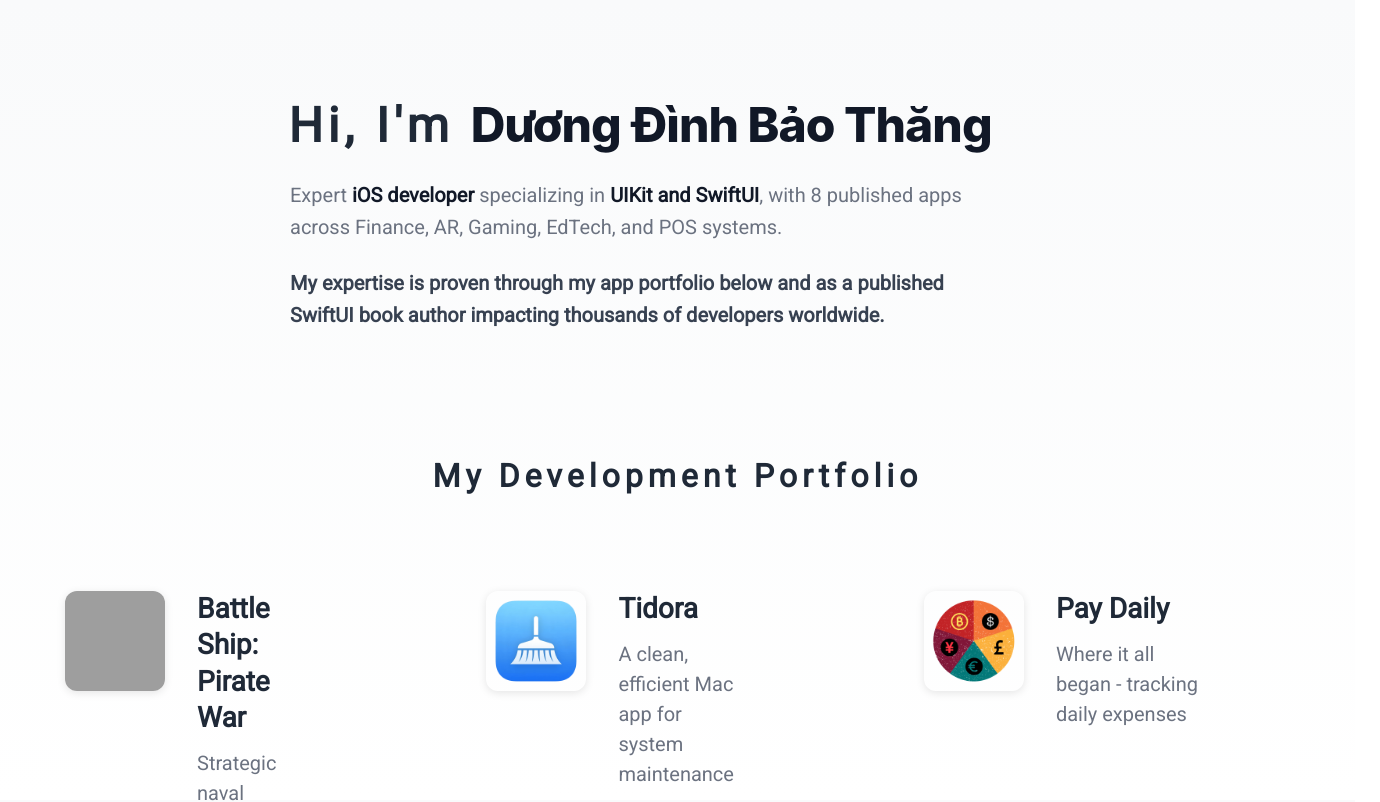
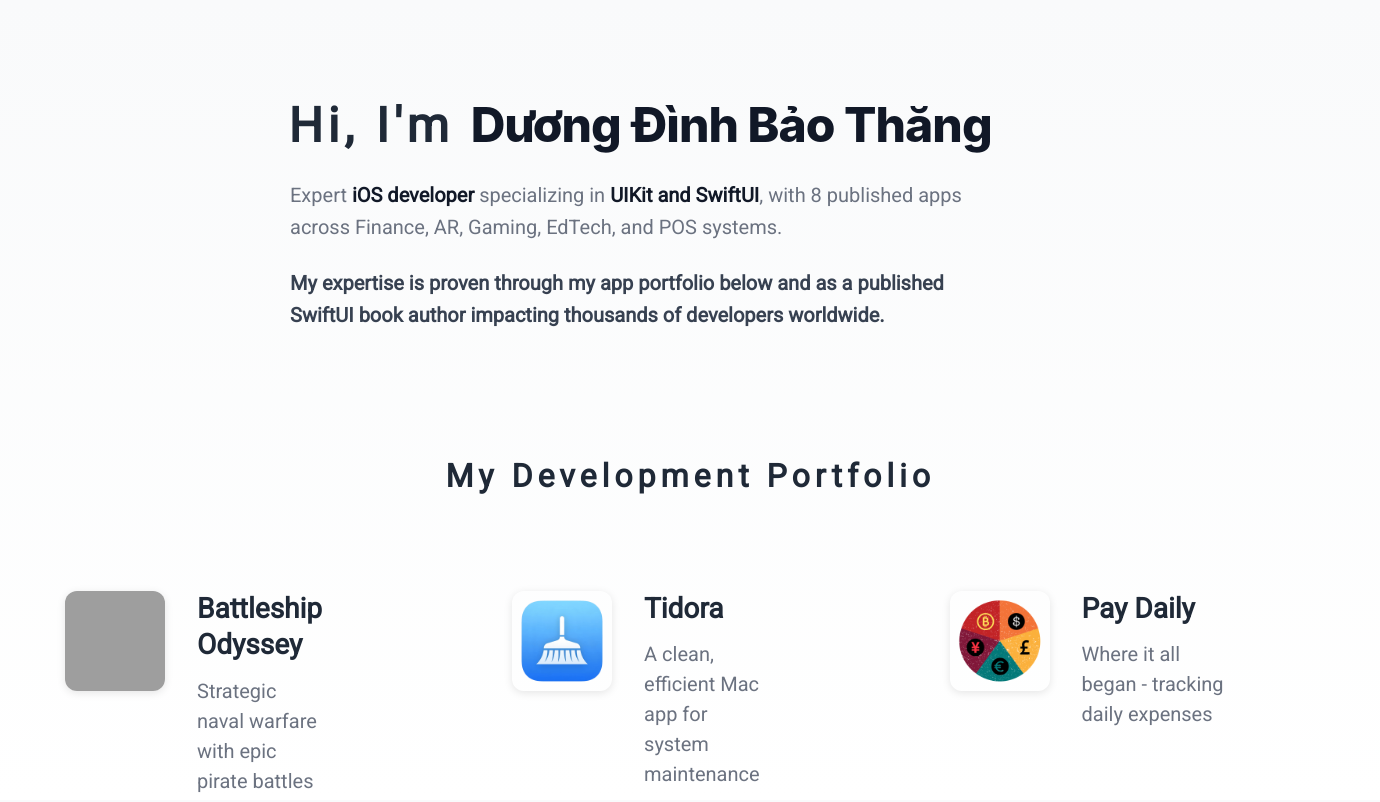
Before and after one commit to Enryun/personalFinance, a React (Create React App) app: page / in a window 1280 px wide. Shown: the top 802 px of the page, 1380 px wide, since content can reach past the window. Built offline with nearby package versions, Linux system fonts and the light colour scheme; grey boxes are pictures that could not be loaded.

Commit message:
update icon and app name

```diff
--- a/src/Pages/AppIntroduction/BattleShipPirateWar/battle_ship_pirate_war.jsx
+++ b/src/Pages/AppIntroduction/BattleShipPirateWar/battle_ship_pirate_war.jsx
@@ -21,8 +21,8 @@
                 <div className="nav-content">
                     <div className="nav-left">
                         <Link to="/" className="nav-logo">
-                            <img src={appIcon} alt="Battle Ship: Pirate War" className="nav-icon" />
-                            <span>Battle Ship: Pirate War</span>
+                            <img src={appIcon} alt="Battleship Odyssey" className="nav-icon" />
+                            <span>Battleship Odyssey</span>
                         </Link>
                     </div>
                     <div className="nav-right">
--- a/src/Pages/HomePage/HomePage.jsx
+++ b/src/Pages/HomePage/HomePage.jsx
@@ -5,7 +5,7 @@
 const HomePage = () => {
     const projects = [
         {
-            title: 'Battle Ship: Pirate War',
+            title: 'Battleship Odyssey',
             route: '/battle-ship-pirate-war',
             story: 'Strategic naval warfare with epic pirate battles',
             icon: require('../../Image/PirateWar1.png')
--- a/src/Pages/PolicyPage/battle_ship_pirate_war.jsx
+++ b/src/Pages/PolicyPage/battle_ship_pirate_war.jsx
@@ -4,7 +4,7 @@
     return (
         <div className="policy">
             <strong>Privacy Policy</strong> <p>
-                James Thang built the Battle Ship: Pirate War app as
+                James Thang built the Battleship Odyssey app as
                 a Free app. This SERVICE is provided by
                 James Thang at no cost and is intended for use as
                 is.
@@ -21,7 +21,7 @@
             </p> <p>
                 The terms used in this Privacy Policy have the same meanings
                 as in our Terms and Conditions, which is accessible at
-                Battle Ship: Pirate War unless otherwise defined in this Privacy Policy.
+                Battleship Odyssey unless otherwise defined in this Privacy Policy.
             </p> <p><strong>Information Collection and Use</strong></p> <p>
                 For a better experience, while using our Service, I
                 may require you to provide us with certain personally
```
Also changed, not shown: 1 other file (tests, documents, lock files or other folders).
